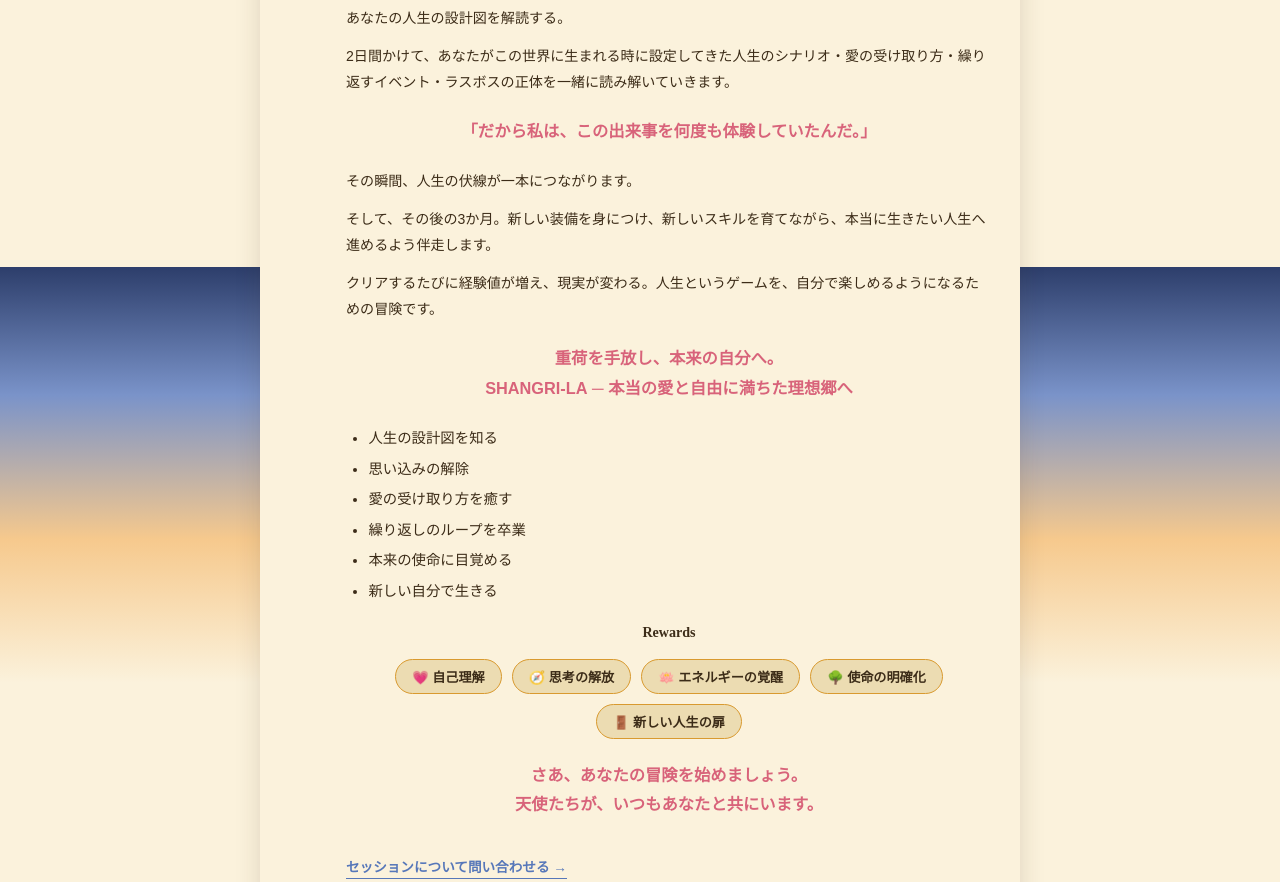
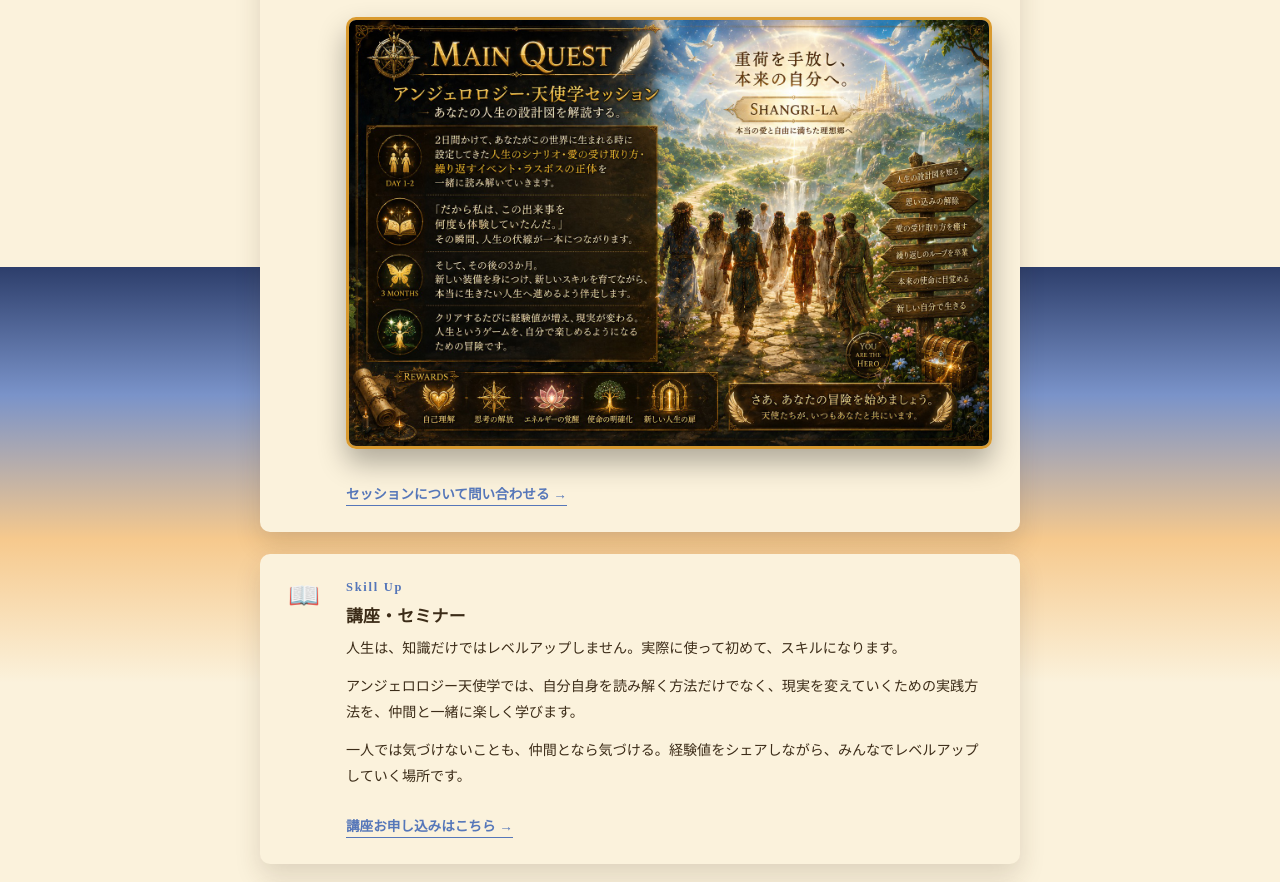
Before and after one commit to andlulu369/gardenia-spa, a plain HTML site: page activity.html in a window 1280 px wide. Shown: the part 533-1415 px from the top of the page. Drawn offline with Linux system fonts and the light colour scheme; a web font is replaced by a local one.

Commit message:
Add files via upload

```diff
--- a/activity.html
+++ b/activity.html
@@ -51,35 +51,7 @@
         <div>
           <span class="eng-tag">Main Quest</span>
           <h3>アンジェロロジー天使学セッション</h3>
-          <p>あなたの人生の設計図を解読する。</p>
-          <p>2日間かけて、あなたがこの世界に生まれる時に設定してきた人生のシナリオ・愛の受け取り方・繰り返すイベント・ラスボスの正体を一緒に読み解いていきます。</p>
-          <p class="quote-line">「だから私は、この出来事を何度も体験していたんだ。」</p>
-          <p>その瞬間、人生の伏線が一本につながります。</p>
-          <p>そして、その後の3か月。新しい装備を身につけ、新しいスキルを育てながら、本当に生きたい人生へ進めるよう伴走します。</p>
-          <p>クリアするたびに経験値が増え、現実が変わる。人生というゲームを、自分で楽しめるようになるための冒険です。</p>
-
-          <p class="quote-line">重荷を手放し、本来の自分へ。<br><strong>SHANGRI-LA</strong> ─ 本当の愛と自由に満ちた理想郷へ</p>
-
-          <ul>
-            <li>人生の設計図を知る</li>
-            <li>思い込みの解除</li>
-            <li>愛の受け取り方を癒す</li>
-            <li>繰り返しのループを卒業</li>
-            <li>本来の使命に目覚める</li>
-            <li>新しい自分で生きる</li>
-          </ul>
-
-          <p style="text-align:center; font-family:'Shippori Mincho B1',serif; font-weight:800; margin:14px 0;">Rewards</p>
-          <div style="display:flex; flex-wrap:wrap; justify-content:center; gap:10px; margin-bottom:20px;">
-            <span style="background:var(--parchment-dark); border:1px solid var(--gold); border-radius:999px; padding:7px 16px; font-size:.82rem; font-weight:700;">💗 自己理解</span>
-            <span style="background:var(--parchment-dark); border:1px solid var(--gold); border-radius:999px; padding:7px 16px; font-size:.82rem; font-weight:700;">🧭 思考の解放</span>
-            <span style="background:var(--parchment-dark); border:1px solid var(--gold); border-radius:999px; padding:7px 16px; font-size:.82rem; font-weight:700;">🪷 エネルギーの覚醒</span>
-            <span style="background:var(--parchment-dark); border:1px solid var(--gold); border-radius:999px; padding:7px 16px; font-size:.82rem; font-weight:700;">🌳 使命の明確化</span>
-            <span style="background:var(--parchment-dark); border:1px solid var(--gold); border-radius:999px; padding:7px 16px; font-size:.82rem; font-weight:700;">🚪 新しい人生の扉</span>
-          </div>
-
-          <p class="quote-line">さあ、あなたの冒険を始めましょう。<br>天使たちが、いつもあなたと共にいます。</p>
-
+          <img class="lore-img full" src="img-main-quest.jpg" alt="Main Quest ─ アンジェロロジー・天使学セッション。重荷を手放し、本来の自分へ。SHANGRI-LA">
           <a class="card-link" href="contact.html?subject=session">セッションについて問い合わせる →</a>
         </div>
       </div>
```
Also changed, not shown: img-main-quest.jpg (added).
